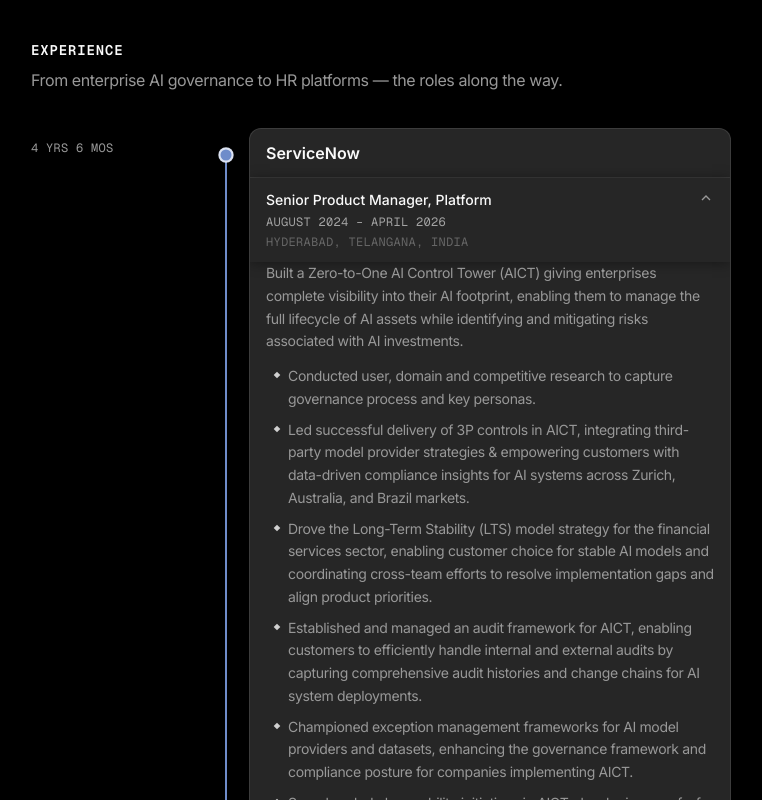
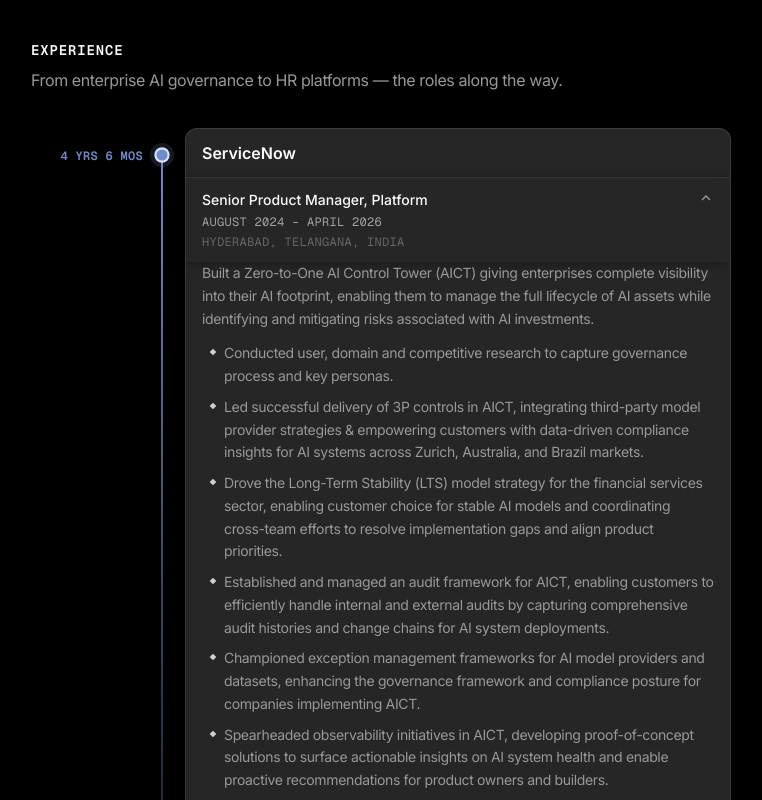
Before and after one commit to spandanakintali-curiouspm/portfolio, a Next.js app: page / in a window 1280 px wide. Shown: the part 580-1380 px from the top of the page, without its empty margins (257-1019 px from the left). Built offline with nearby package versions, Linux system fonts and the light colour scheme; no server answers.

Commit message:
Visually connect timeline duration labels to the rail
Right-align duration text in a tighter column so it hugs the dot
instead of floating in a wide fixed-width gap, tint it with the
accent color, add a subtle gradient fade to the connecting line,
and a soft glow ring on the active dot.

```diff
--- a/src/components/ExperienceTimeline.tsx
+++ b/src/components/ExperienceTimeline.tsx
@@ -173,18 +173,18 @@
               key={`${group.company}-${gi}`}
               className="flex md:flex-row flex-col gap-3 items-start relative md:pl-0 pl-6"
             >
-              <span className="md:py-4 pt-4 font-mono text-xs uppercase tracking-wide text-neutral-300 md:w-40 lg:w-44 shrink-0">
+              <span className="md:pt-6 pt-4 font-mono text-xs font-semibold uppercase tracking-wide text-[#6F8CCA] md:w-24 lg:w-28 md:text-right shrink-0">
                 {durationLabel}
               </span>
 
               <div className="md:relative absolute left-0 flex flex-col h-full items-center md:pt-6 pt-4">
                 {!isLastGroup && (
-                  <div className="absolute left-1/2 -translate-x-1/2 bg-[#6F8CCA] w-0.5 h-full top-6" />
+                  <div className="absolute left-1/2 -translate-x-1/2 w-0.5 h-full top-6 bg-gradient-to-b from-[#6F8CCA] via-[#6F8CCA]/50 to-[#6F8CCA]/10" />
                 )}
                 <div
                   className={`relative z-10 size-3.5 rounded-full border-2 ${
                     gi === 0
-                      ? "bg-[#6F8CCA] border-white/75 scale-110"
+                      ? "bg-[#6F8CCA] border-white/75 scale-110 shadow-[0_0_0_4px_rgba(111,140,202,0.18)]"
                       : "bg-neutral-900 border-[#6F8CCA]"
                   }`}
                 />
```
